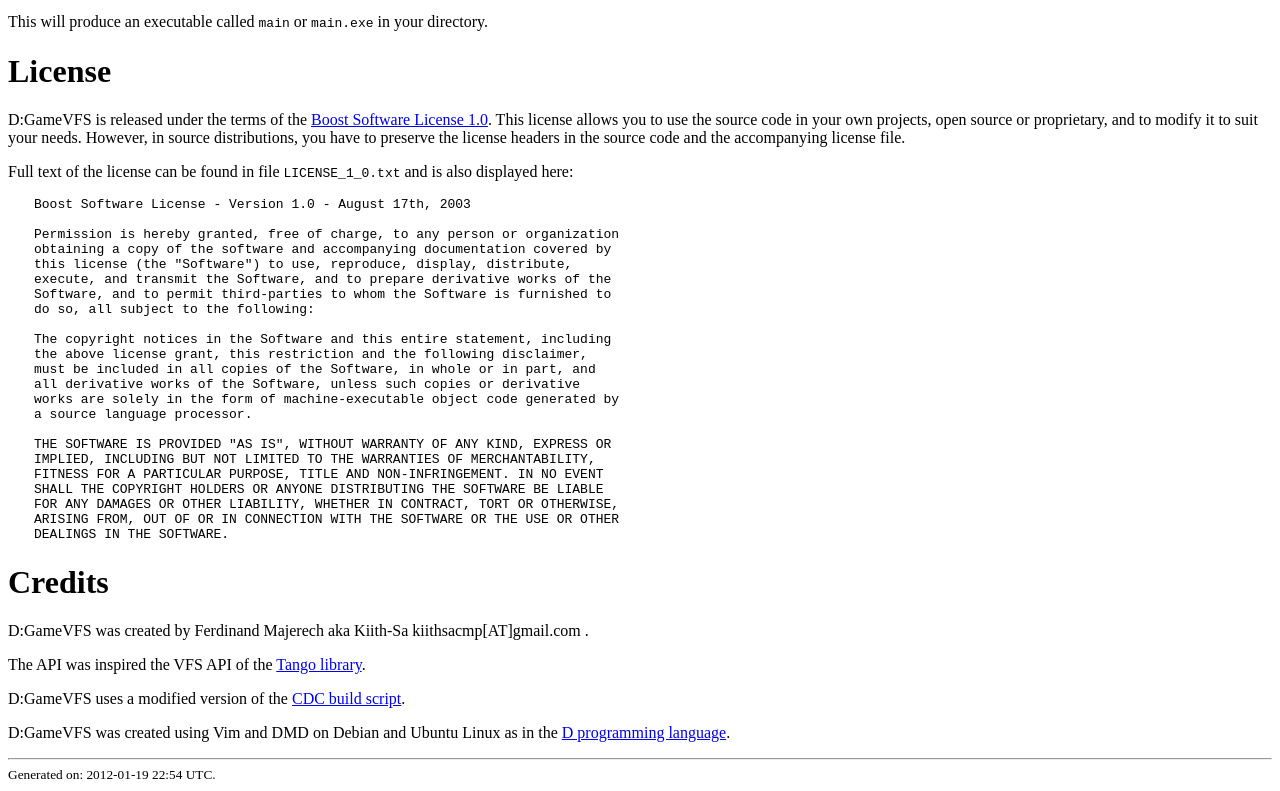
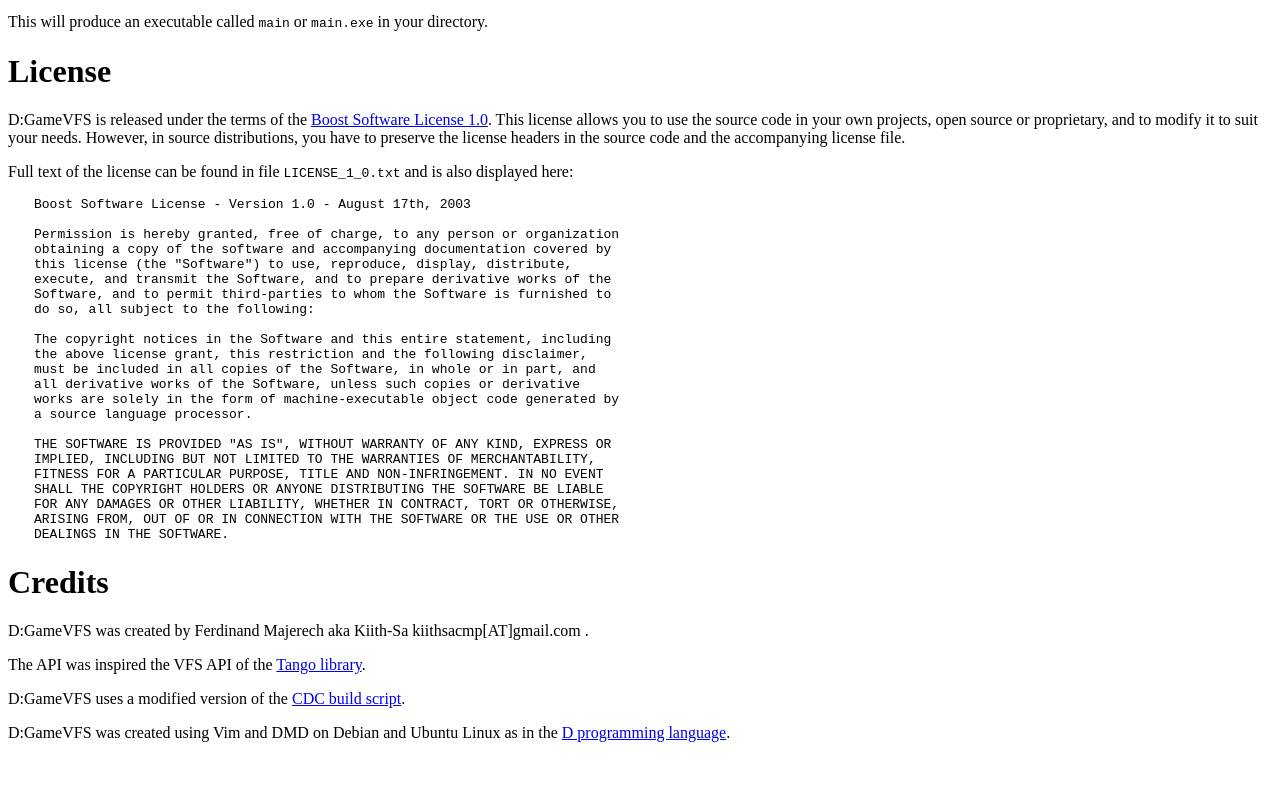
Before and after one commit to kiith-sa/D-GameVFS, a plain HTML site: page README.html in a window 1280 px wide. Shown: the part 2723-3514 px from the top of the page. After the commit the page ends 3481 px from the top, so only its background shows below. Drawn offline with Linux system fonts and the light colour scheme.

Commit message:
Updated DMD link in README.

```diff
--- a/README.html
+++ b/README.html
@@ -371,7 +371,7 @@
 <div class="section" id="install-the-dmd-compiler">
 <h2>Install the DMD compiler</h2>
 <p>Digital Mars D compiler, or DMD, is the most commonly used D compiler. You can
-find its newest version <a class="reference external" href="http://www.digitalmars.com/d/download.html">here</a>.
+find its newest version <a class="reference external" href="http://dlang.org/download.html">here</a>.
 Download the version of DMD for your operating system and install it.</p>
 <div class="note">
 <p class="first admonition-title">Note</p>
@@ -564,10 +564,5 @@
 in the <a class="reference external" href="http://www.d-programming-language.org">D programming language</a>.</p>
 </div>
 </div>
-<div class="footer">
-<hr class="footer" />
-Generated on: 2012-01-19 22:54 UTC.
-
-</div>
 </body>
 </html>
```
Also changed, not shown: 1 other file.
